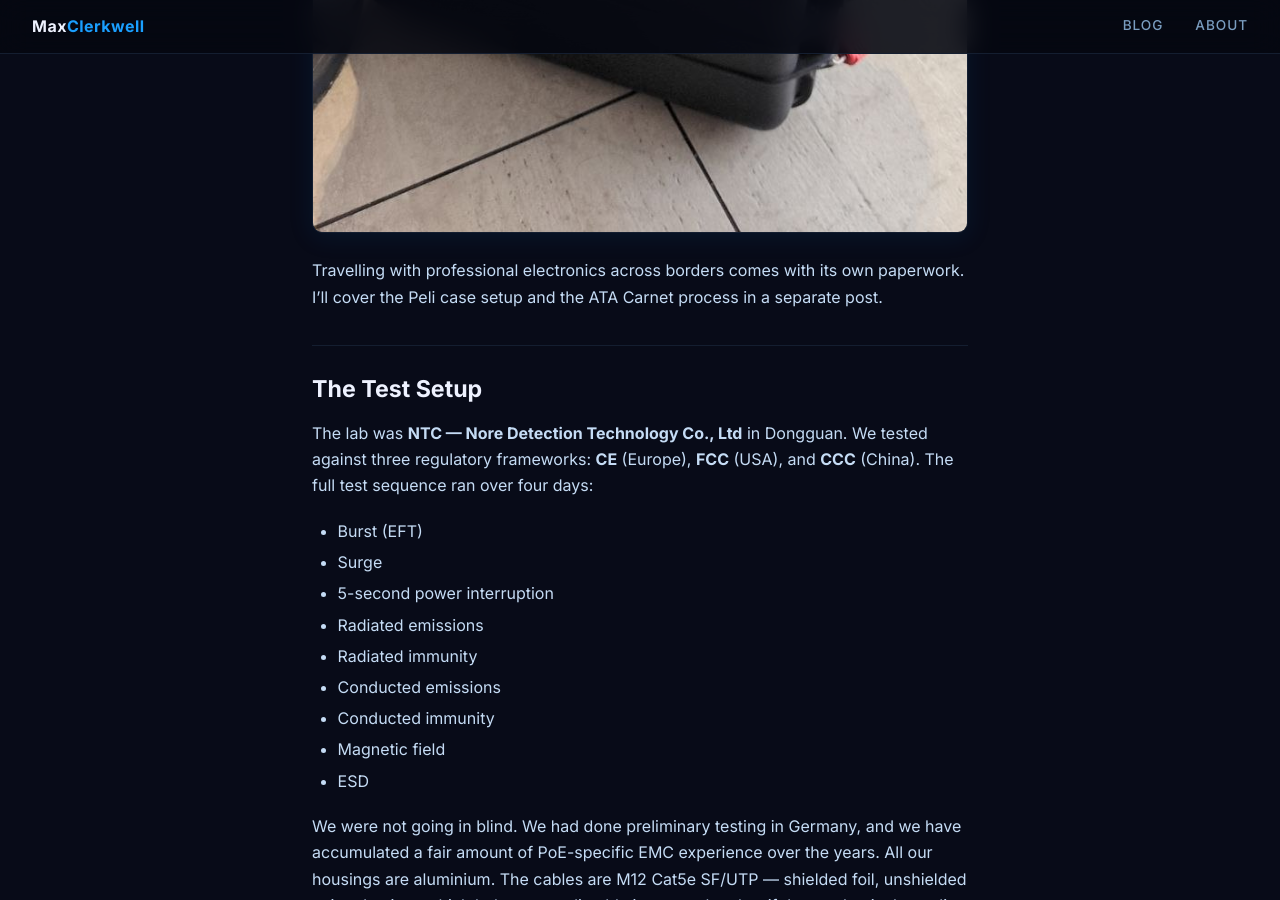
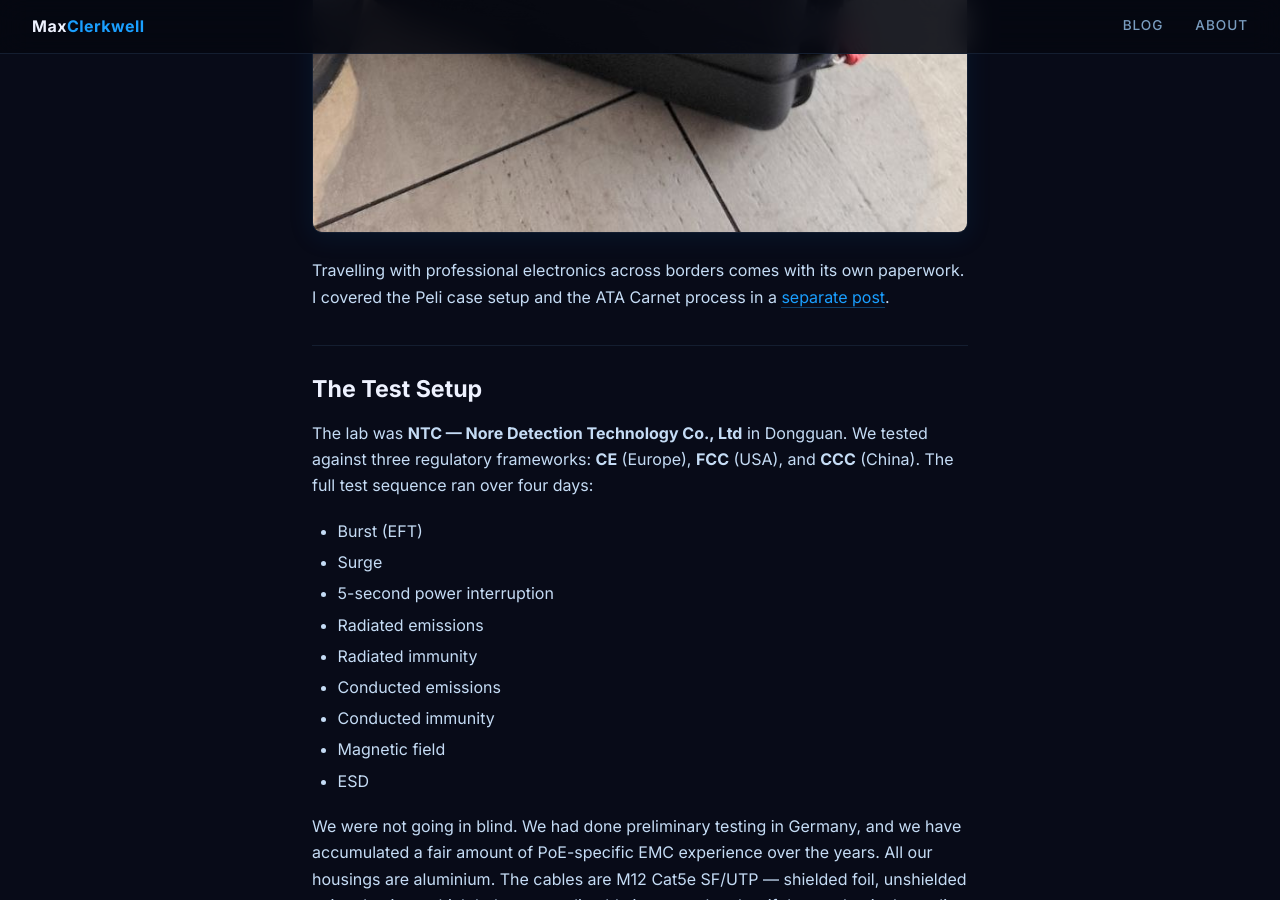
Before and after one commit to MaxClerkwell/maxclerkwell.github.io, a Jekyll site: the page built from posts/dongguan-emc-march-2026/dongguan-emc-march-2026.md, in a window 1280 px wide and 900 px high, scrolled down 3080 px. Built offline with Jekyll 4.4.1, drawn with Linux system fonts in a browser that asks for light colours.

Commit message:
Date ATA Carnet post 2026-04-09; link it from Dongguan EMC post
Co-Authored-By: Claude Sonnet 4.6 <noreply@anthropic.com>

```diff
--- a/posts/dongguan-emc-march-2026/dongguan-emc-march-2026.md
+++ b/posts/dongguan-emc-march-2026/dongguan-emc-march-2026.md
@@ -34,7 +34,7 @@ The compute module auto-detects whatever is connected, loads the calibration fil
 
 ![Everything packed into a Peli case for the flight to Dongguan](assets/photo_5_2026-04-14_14-19-10.jpg)
 
-Travelling with professional electronics across borders comes with its own paperwork. I'll cover the Peli case setup and the ATA Carnet process in a separate post.
+Travelling with professional electronics across borders comes with its own paperwork. I covered the Peli case setup and the ATA Carnet process in a [separate post](/posts/ata-carnet-china-travel/).
 
 ## The Test Setup
 
```
Also changed, not shown: posts/ata-carnet-china-travel/ata-carnet-china-travel.md (+1 -1 lines).
